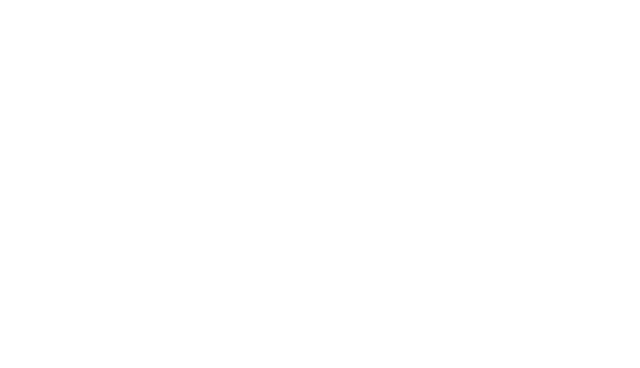
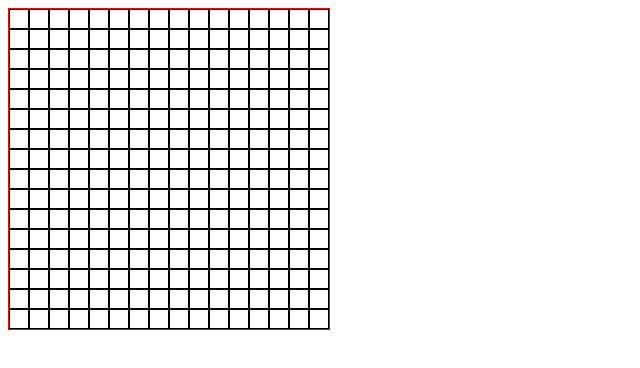
Before and after one commit to kgagne888/etch-a-sketch, a plain HTML site: page index.html in a window 1280 px wide. Shown: the whole page, without its empty margins (0-640 px from the left). Drawn offline with Linux system fonts and the light colour scheme.

Commit message:
Add initial 16x16 grid with hover effect

```diff
--- a/index.html
+++ b/index.html
@@ -10,6 +10,6 @@
     <div class="container">
 
     </div>
-    <style href="main.js"></style>
+    <script src="main.js"></script>
 </body>
 </html>
--- a/main.js
+++ b/main.js
@@ -0,0 +1,15 @@
+const container = document.querySelector(".container");
+// TODO: There has to be a better way to calculate this
+container.style.width = `${16 * 20}px`;
+
+
+// add 16x16 square divs to the container
+for (let i=0; i<(16*16); i++) {
+    const square = document.createElement("div");
+    square.id = `square${i}`;
+    square.className = 'square';
+    container.appendChild(square);
+    square.addEventListener("mouseenter", () => {
+        square.classList.add('hovered-square');
+    })
+}
--- a/styles.css
+++ b/styles.css
@@ -0,0 +1,17 @@
+.container {
+    display: flex;
+    flex-direction: row;
+    flex-wrap: wrap;
+    border: 1px solid red;
+}
+
+.square {
+    height: 20px;
+    width: 20px;
+    border: 1px solid black;
+    box-sizing: border-box;
+}
+
+.hovered-square {
+    background-color: palevioletred;
+}
```
